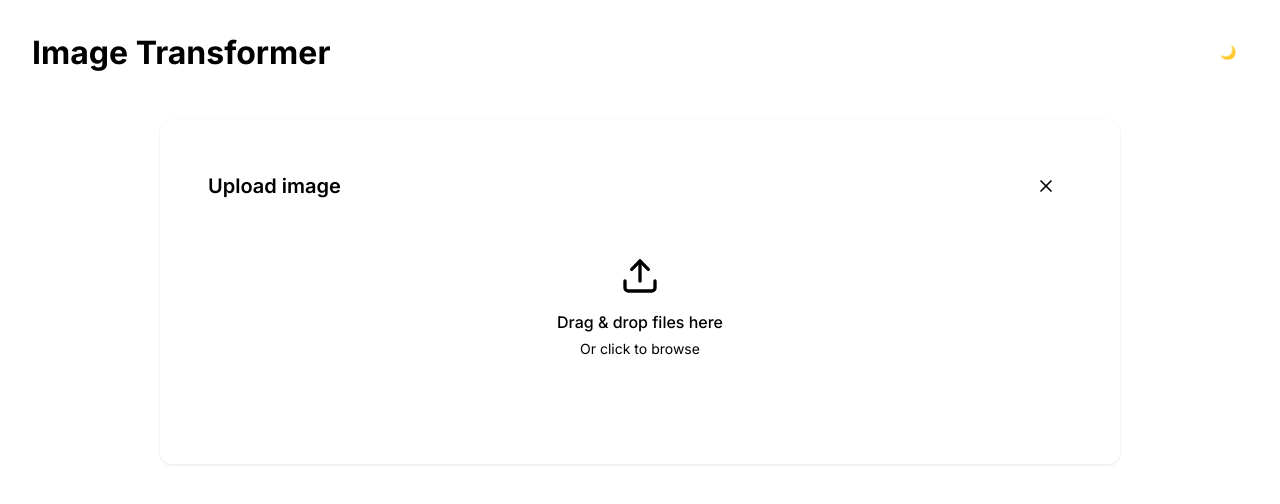
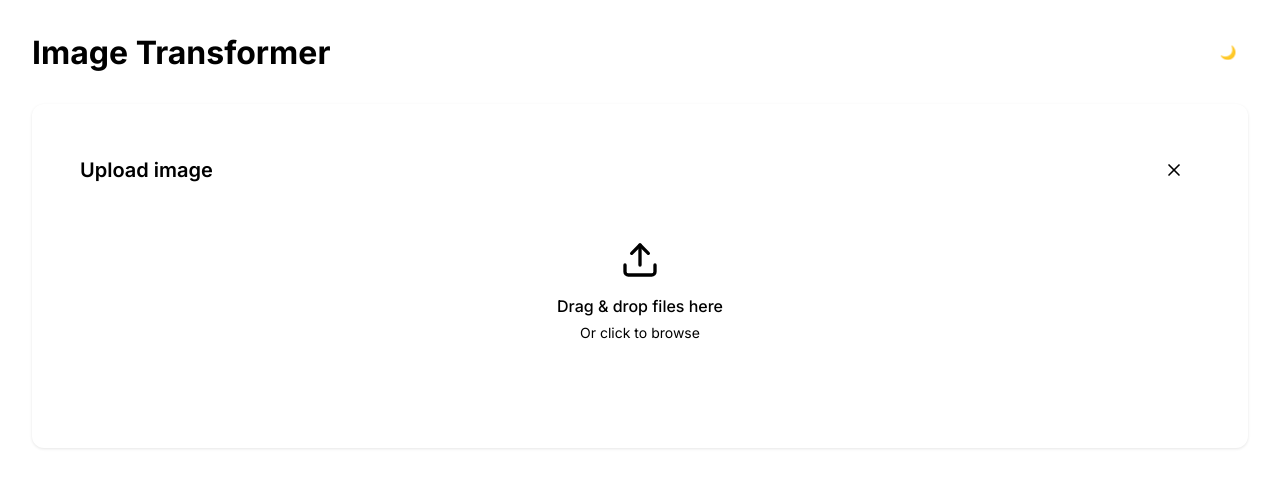
Before and after one commit to david-gelu/image-transformer-app, a Next.js app: page / in a window 1280 px wide. Shown: the top 504 px of the page. Built offline with nearby package versions, Linux system fonts and the light colour scheme.

Commit message:
ui improve

```diff
--- a/src/components/styles/_home.scss
+++ b/src/components/styles/_home.scss
@@ -3,16 +3,11 @@
   overflow-x: hidden;
 
   &__container {
-    max-width: 64rem;
     margin: 0 auto;
-    padding: 1rem;
     display: flex;
     flex-direction: column;
     gap: 1.5rem;
-
-    @media (min-width: 640px) {
-      padding: 2rem;
-    }
+    padding: 1rem;
   }
 
   &__options {
--- a/src/components/styles/_image-upload.scss
+++ b/src/components/styles/_image-upload.scss
@@ -39,7 +39,7 @@
   position: relative;
   margin: 0 1.5rem 1.5rem;
   min-height: 200px;
-  border: 2px dashed var(--bg-color-accent);
+  border: 2px dashed var(--link-color-accent);
   border-radius: 0.5rem;
   background-color: var(--bg-color-accent);
   cursor: pointer;
@@ -49,7 +49,7 @@
   justify-content: center;
 
   &:hover {
-    border-color: var(--link-color-accent);
+    border-color: var(--link-color);
     background-color: var(--bg-color-accent);
   }
 
@@ -76,7 +76,6 @@
     flex-direction: column;
     align-items: center;
     text-align: center;
-    padding: 2rem;
     width: 100%;
   }
 
--- a/src/components/styles/_slider.scss
+++ b/src/components/styles/_slider.scss
@@ -16,23 +16,25 @@
     border-radius: 9999px;
     background-color: var(--bg-color);
     border: 1px solid var(--link-color-accent);
+    cursor: pointer;
   }
 
   &__range {
     position: absolute;
     height: 100%;
-    background-color: var(--bg-color-accent);
+    background-color: var(--link-color-accent);
   }
 
   &__thumb {
     display: block;
-    height: 1rem;
-    width: 1rem;
+    height: 1.3rem;
+    width: 1.3rem;
     border-radius: 50%;
-    border: 1px solid var(--link-color);
+    border: 15px solid var(--link-color);
     background-color: var(--link-color-accent);
     box-shadow: 0 1px 3px rgba(0, 0, 0, 0.1);
     transition: border-color 0.2s;
+    cursor: pointer;
 
     &:focus-visible {
       outline: none;
```
